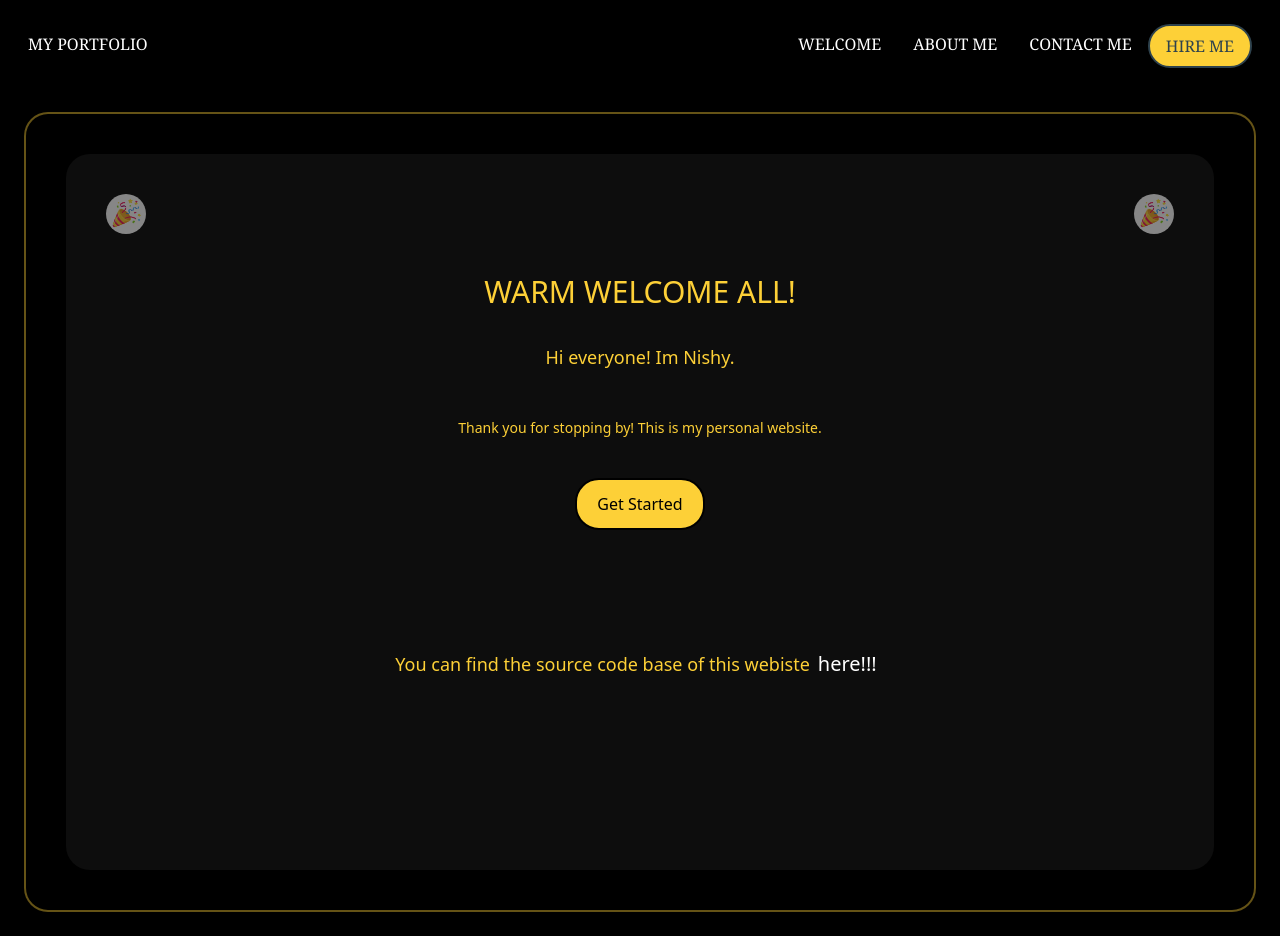
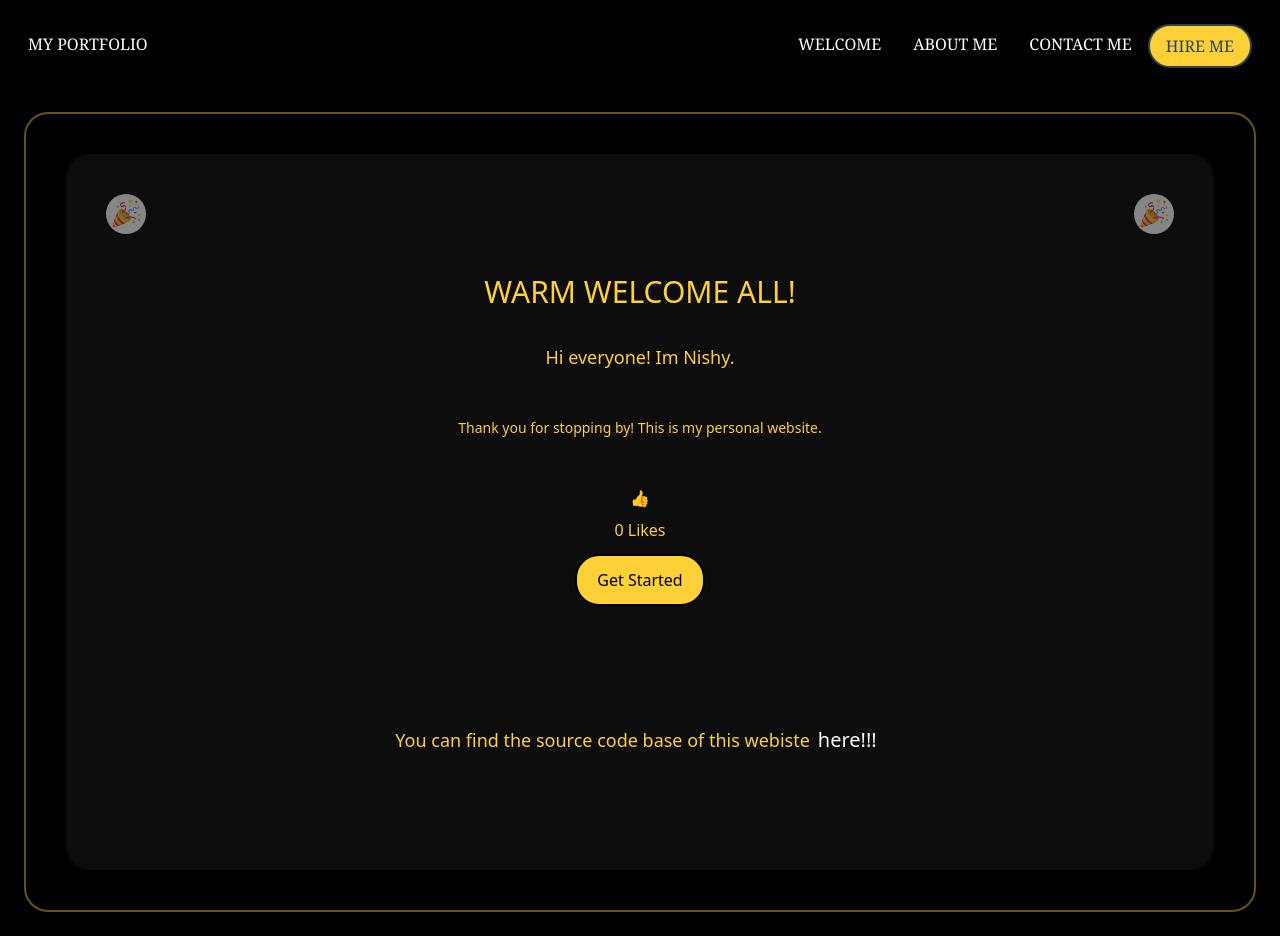
Before and after one commit to nishyjana/my-profolio, a React (Create React App) app: page / in a window 1280 px wide. Built offline with nearby package versions, Linux system fonts and the light colour scheme.

Commit message:
added redux

```diff
--- a/package.json
+++ b/package.json
@@ -3,6 +3,7 @@
   "version": "0.1.0",
   "private": true,
   "dependencies": {
+    "@reduxjs/toolkit": "^1.8.4",
     "@testing-library/jest-dom": "^5.16.4",
     "@testing-library/react": "^13.3.0",
     "@testing-library/user-event": "^13.5.0",
@@ -13,6 +14,7 @@
     "@types/react-redux": "^7.1.24",
     "@types/react-router-dom": "^5.3.3",
     "@types/redux": "^3.6.0",
+    "lodash": "^4.17.21",
     "react": "^18.2.0",
     "react-dom": "^18.2.0",
     "react-redux": "^8.0.2",
@@ -48,6 +50,8 @@
     ]
   },
   "devDependencies": {
+    "@redux-devtools/core": "^3.13.1",
+    "@types/lodash": "^4.14.182",
     "tailwindcss": "^3.1.8"
   }
 }
--- a/src/components/pages/Welcome.tsx
+++ b/src/components/pages/Welcome.tsx
@@ -1,10 +1,20 @@
-import { Link } from "react-router-dom";
+import { useEffect, useReducer, useState } from "react";
+import { useSelector } from "react-redux";
+import { useDispatch } from "react-redux";
 import { useNavigate } from "react-router-dom";
-import { ABOUT_ME_PATH, HOME_PAGE_PATH } from "../constants/PathIndex";
+import { addClickCount } from "../../redux/rootActions";
+import { RootState } from "../../redux/rootReducer";
+import { HOME_PAGE_PATH } from "../constants/PathIndex";
 import { GITHUB_LINK } from "../constants/Resources";
 
 export default function Welcome() {
   const navigate = useNavigate();
+  const dispatch = useDispatch();
+  const [count] = useState(0);
+
+  const clickedCounts = useSelector(
+    (state: RootState) => state.general.clickCount
+  );
   return (
     <div className="h-screen w-full bg-black border-2 border-orange border-opacity-40 rounded-3xl p-10">
       <div className="p-10 bg-white bg-opacity-5 h-full w-full rounded-3xl flex-col">
@@ -26,9 +36,19 @@ export default function Welcome() {
         <h2 className="text-orange text-center text-lg animate-bounce">
           Hi everyone! Im Nishy.
         </h2>
+
         <p className="text-orange text-center text-sm p-10 animate-pulse">
           Thank you for stopping by! This is my personal website.
         </p>
+        <div className="w-full flex flex-col">
+          <h1
+            className="m-auto my-2 cursor-pointer flex-col"
+            onClick={() => dispatch(addClickCount(count))}
+          >
+            👍
+          </h1>
+          <div className=" text-orange m-auto mb-3">{clickedCounts} Likes</div>
+        </div>
 
         <div className="flex w-full">
           <button
--- a/src/index.tsx
+++ b/src/index.tsx
@@ -1,13 +1,17 @@
-import React from 'react';
-import ReactDOM from 'react-dom/client';
-import App from './App';
-import './style/main.css'
+import React from "react";
+import ReactDOM from "react-dom/client";
+import { Provider } from "react-redux";
+import App from "./App";
+import store from "./redux/store";
+import "./style/main.css";
 
 const root = ReactDOM.createRoot(
-  document.getElementById('root') as HTMLElement
+  document.getElementById("root") as HTMLElement
 );
 root.render(
   <React.StrictMode>
-    <App />
+    <Provider store={store}>
+      <App />
+    </Provider>
   </React.StrictMode>
 );
--- /dev/null
+++ b/src/redux/actions/general.ts
@@ -0,0 +1,12 @@
+import { CLICK } from "../reduxConstants"
+
+
+
+export const addClickCount: any = (clickCount: number) => (dispatch: any) => {
+
+    return dispatch({
+        type: CLICK,
+        payload: clickCount + 1
+    })
+
+}
--- /dev/null
+++ b/src/redux/reducers/general.ts
@@ -0,0 +1,26 @@
+
+import _ from 'lodash';
+import { CLICK } from '../reduxConstants';
+
+export interface InitialStateInt {
+    clickCount: number
+}
+export const initialState: InitialStateInt = {
+    clickCount: 0
+}
+
+const generalReducer = (state = initialState, action: any): InitialStateInt => {
+    switch (action.type) {
+        case CLICK:
+            return {
+                ...state,
+                clickCount: action.payload
+
+            }
+
+        default:
+            return state;
+    }
+}
+
+export default generalReducer;
--- /dev/null
+++ b/src/redux/reduxConstants.ts
@@ -0,0 +1 @@
+export const CLICK = 'CLICK'
--- /dev/null
+++ b/src/redux/rootActions.ts
@@ -0,0 +1 @@
+export * from './actions/general'
--- /dev/null
+++ b/src/redux/rootReducer.ts
@@ -0,0 +1,15 @@
+import { combineReducers } from "redux"
+import generalReducer from "./reducers/general"
+
+export interface RootState {
+    general: {
+        clickCount: number
+    }
+}
+
+const rootReducer = combineReducers({
+    general: generalReducer
+})
+
+
+export default rootReducer
--- /dev/null
+++ b/src/redux/store.ts
@@ -0,0 +1,6 @@
+import rootReducer from "./rootReducer";
+import { configureStore } from '@reduxjs/toolkit'
+
+const store = configureStore({ reducer: rootReducer })
+
+export default store
```
Also changed, not shown: 1 other file (tests, documents, lock files or other folders).
